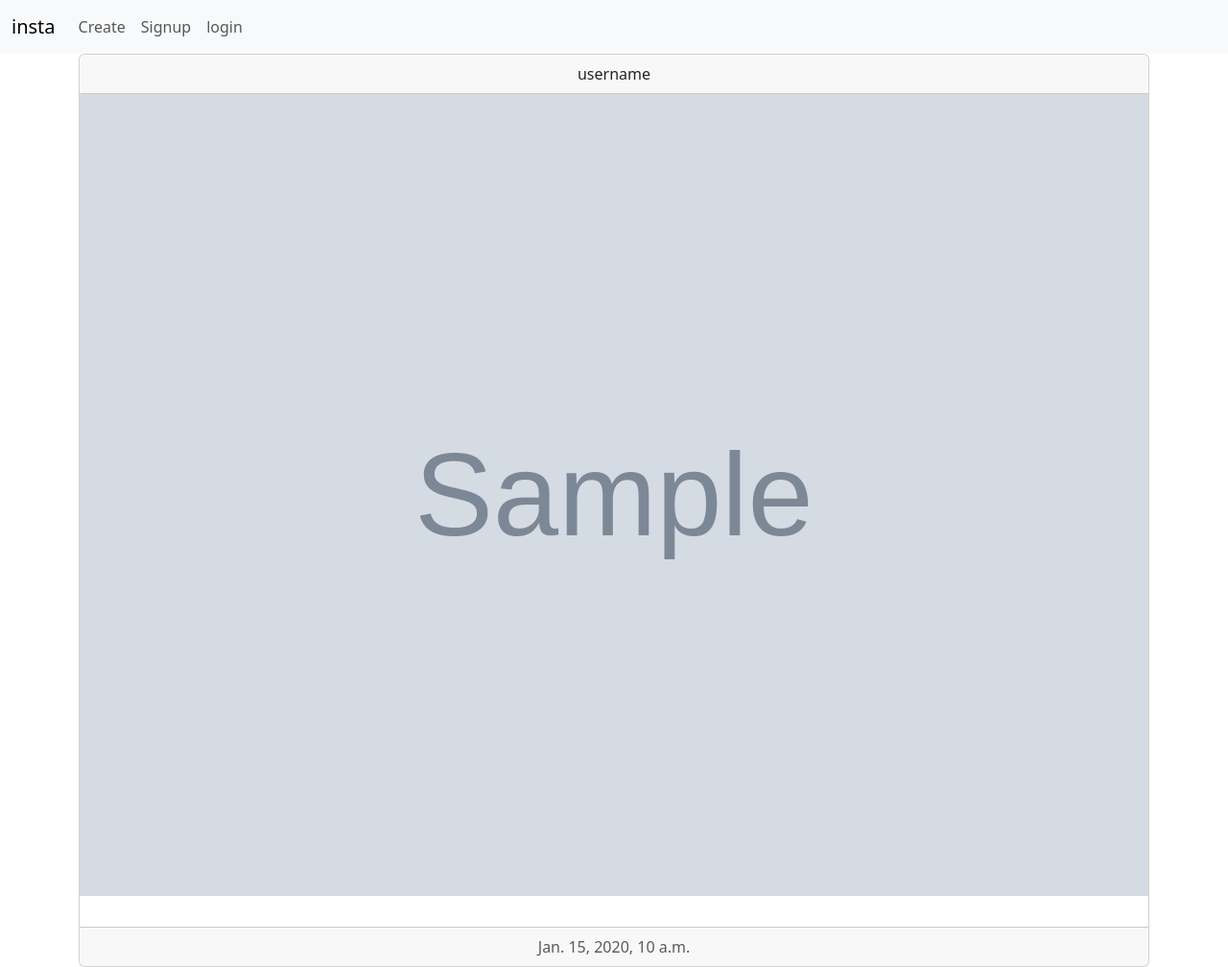
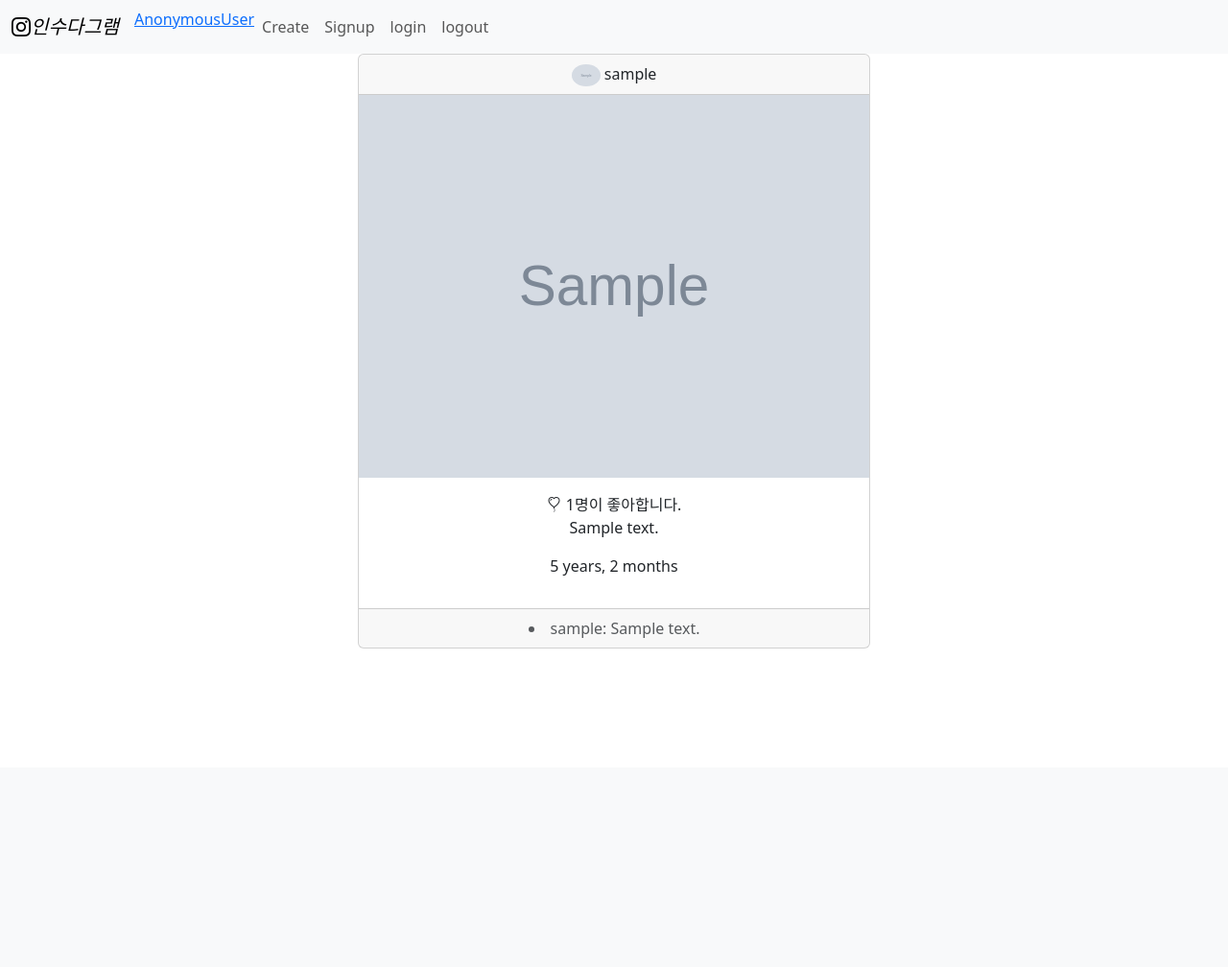
Before and after one commit to dsvit100/insta_practice, a Django app: page / in a window 1280 px wide. Shown: the whole page at 96% size. After the commit the page ends 676 px from the top, so only its background shows below. Run offline with Django 5.2, Linux system fonts and the light colour scheme; tables that the repository leaves empty hold one stand-in row (values such as "Sample post"); grey boxes marked "Sample" are stand-in pictures; some libraries are stand-ins or nearby versions.

Commit message:
like 기능구현 끝

```diff
--- a/accounts/urls.py
+++ b/accounts/urls.py
@@ -6,4 +6,6 @@ app_name = 'accounts'
 urlpatterns = [
     path('signup/', views.signup, name='signup'),
     path('login/', views.login, name='login'),
+    path('logout/', views.logout, name='logout'),
+    path('<username>/', views.profile, name='profile'),
 ]
--- a/insta/settings.py
+++ b/insta/settings.py
@@ -39,6 +39,7 @@ INSTALLED_APPS = [
     'django.contrib.staticfiles',
     'posts',
     'accounts',
+    'django_bootstrap5',
 ]
 
 MIDDLEWARE = [
--- a/posts/forms.py
+++ b/posts/forms.py
@@ -1,7 +1,12 @@
 from django.forms import ModelForm
-from .models import Post
+from .models import Post, Comment
 
 class PostForm(ModelForm):
     class Meta():
         model = Post
-        fields = '__all__'
+        fields = ('content', 'image',)
+
+class CommentForm(ModelForm):
+    class Meta():
+        model = Comment
+        fields = ('content', )
--- a/posts/models.py
+++ b/posts/models.py
@@ -15,3 +15,12 @@ class Post(models.Model):
         crop=['middle', 'center'],
         upload_to='image/%y/%m',
     )
+    like_users = models.ManyToManyField(
+        settings.AUTH_USER_MODEL,
+        related_name = 'like_posts'
+    )
+
+class Comment(models.Model):
+    user = models.ForeignKey(settings.AUTH_USER_MODEL, on_delete=models.CASCADE)
+    content = models.CharField(max_length=200)
+    post = models.ForeignKey(Post, on_delete=models.CASCADE)
--- a/posts/templates/_card.html
+++ b/posts/templates/_card.html
@@ -1,12 +1,48 @@
-<div class="card text-center">
+{% load django_bootstrap5 %}
+<div class="container">
+  <div class="row justify-content-center">
+  <div class="col-md-6">
+  <div class="card text-center">
     <div class="card-header">
-      username
+      <!-- username -->
+      <img class="rounded-circle" src="{{post.user.profile_image.url}}" alt="" width="30px">
+      <a href="{% url 'accounts:profile' post.user.username %}" class="text-reset text-decoration-none">{{post.user.username}}</a>
     </div>
     <img src="{{post.image.url}}" class="" alt="...">
+
     <div class="card-body">
-      <p class="card-text">{{post.context}}</p>
+      <a href="{% url 'posts:like' post.id %}" class="text-reset text-decoration-none">
+      {% if user in post.like_users.all %}
+      <i class="bi bi-balloon-heart-fill"></i>
+      {% else %}
+      <i class="bi bi-balloon-heart"></i>
+      {% endif %}
+      </a>
+      <span>{{post.like_users.all|length}}명이 좋아합니다.</span>
+
+      <p class="card-text">{{post.content}}</p>
+      <p>{{post.created_at|timesince}}</p>
     </div>
     <div class="card-footer text-body-secondary">
-      {{post.created_at}}
+      {% if user.is_authenticated %}
+      <form action="{% url 'posts:comment_create' post.id %}" method="POST">
+        {% csrf_token %}
+        <div class="row">
+          <div class="col-9">
+            {% bootstrap_form form show_label=False wrapper_class='' %}
+          </div>
+          <div class="col-2">
+            <input type="submit">
+          </div>
+        </div>
     </div>
+      </form>
+      {% endif %}
+
+      {% for comment in post.comment_set.all %}
+        <li>{{comment.user}}: {{comment.content}}</li>
+      {% endfor %}
   </div>
+  </div>
+  </div>
+</div>
--- a/posts/templates/index.html
+++ b/posts/templates/index.html
@@ -1,7 +1,7 @@
 {% extends 'base.html' %}
-<div class="container"></div>
+<!-- <div class="container"></div> -->
 {% block body %}
-
+<!-- <div class="row"></div> -->
 {% for post in posts %}
 {% include '_card.html' %}
 {% endfor %}
--- a/posts/urls.py
+++ b/posts/urls.py
@@ -6,4 +6,8 @@ app_name = 'posts'
 urlpatterns = [
     path('', views.index, name='index'),
     path('create/', views.create, name='create'),
+    # card 에서 댓글을 쓰고 저장할 것이기 때문에 path 지정 X
+    path('<int:post_id>/comment/create/', views.comment_create, name='comment_create'),
+    path('<int:post_id>/like', views.like, name='like'),
+
 ]
--- a/posts/views.py
+++ b/posts/views.py
@@ -1,21 +1,26 @@
 from django.shortcuts import render, redirect
 from .models import Post
-from .forms import PostForm
+from .forms import PostForm, CommentForm
+from django.contrib.auth.decorators import login_required
 
 # Create your views here.
 
 def index(request):
     posts = Post.objects.all()
+    form = CommentForm()
     context = {
         'posts': posts,
+        'form': form,
     }
     return render(request, 'index.html', context)
 
-
+@login_required
 def create(request):
     if request.method == 'POST':
         form = PostForm(request.POST, request.FILES)
         if form.is_valid():
+            post = form.save(commit=False)
+            post.user = request.user
             form.save()
             return redirect('posts:index')
     else:
@@ -24,3 +29,24 @@ def create(request):
         'form': form,
     }
     return render(request, 'create.html', context)
+
+
+def comment_create(request, post_id):
+    form = CommentForm(request.POST)
+    if form.is_valid():
+        comment = form.save(commit=False)
+        comment.user = request.user
+        comment.post_id = post_id
+        comment.save()
+        return redirect('posts:index')
+
+
+def like(request, post_id):
+    user = request.user
+    post = Post.objects.get(id=post_id)
+
+    if user in post.like_users.all():
+        post.like_users.remove(user)
+    else:
+        post.like_users.add(user)
+    return redirect('posts:index')
--- a/templates/_nav.html
+++ b/templates/_nav.html
@@ -1,14 +1,18 @@
 <nav class="navbar navbar-expand-lg bg-body-tertiary">
     <div class="container-fluid">
-      <a class="navbar-brand" href="#">insta</a>
+      <a class="navbar-brand" href="{% url 'posts:index' %}">
+        <i class="bi bi-instagram">인수다그램</i>
+      </a>
       <button class="navbar-toggler" type="button" data-bs-toggle="collapse" data-bs-target="#navbarNavAltMarkup" aria-controls="navbarNavAltMarkup" aria-expanded="false" aria-label="Toggle navigation">
         <span class="navbar-toggler-icon"></span>
       </button>
       <div class="collapse navbar-collapse" id="navbarNavAltMarkup">
         <div class="navbar-nav">
+          <a href="">{{user}}</a>
           <a class="nav-link" href="{% url 'posts:create' %}">Create</a>
           <a class="nav-link" href="{% url 'accounts:signup' %}">Signup</a>
           <a class="nav-link" href="{% url 'accounts:login' %}">login</a>
+          <a class="nav-link" href="{% url 'accounts:logout' %}">logout</a>
         </div>
       </div>
     </div>
--- a/templates/base.html
+++ b/templates/base.html
@@ -1,5 +1,6 @@
 <!DOCTYPE html>
 <html lang="en">
+    <link rel="stylesheet" href="https://cdn.jsdelivr.net/npm/bootstrap-icons@1.11.3/font/bootstrap-icons.min.css">
     <link href="https://cdn.jsdelivr.net/npm/bootstrap@5.3.3/dist/css/bootstrap.min.css" rel="stylesheet" integrity="sha384-QWTKZyjpPEjISv5WaRU9OFeRpok6YctnYmDr5pNlyT2bRjXh0JMhjY6hW+ALEwIH" crossorigin="anonymous">
 <head>
     <meta charset="UTF-8">
```
Also changed, not shown: accounts/templates/profile.html (added, +27 -0 lines), accounts/views.py (+14 -0 lines), posts/migrations/0002_comment.py (added), posts/migrations/0003_post_like_users.py (added), 1 other file.
